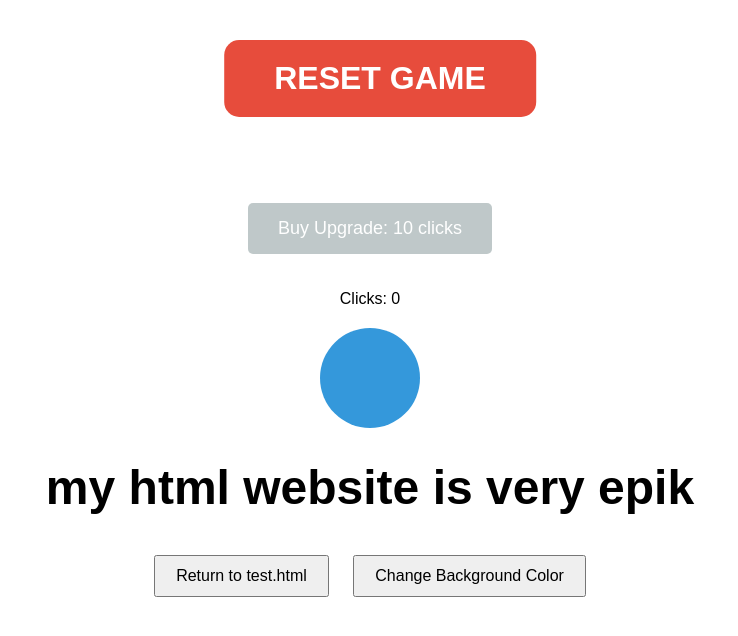
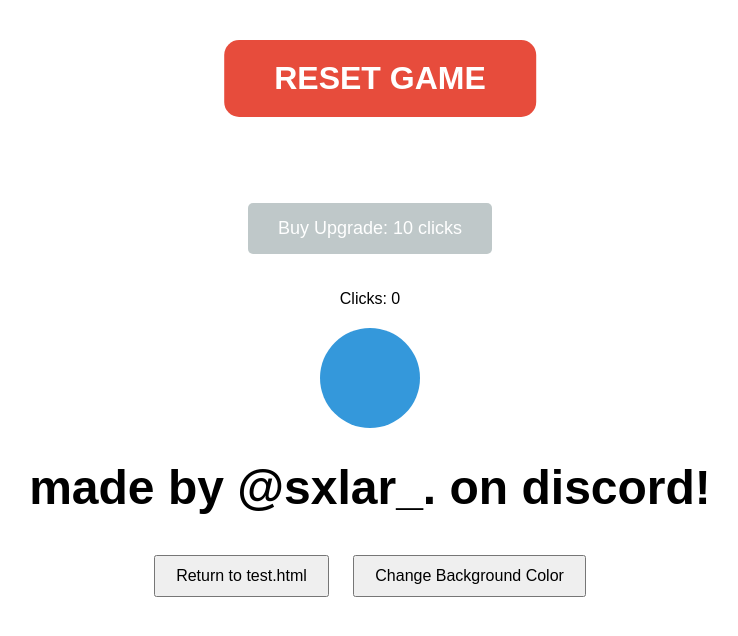
Before and after one commit to sxlar333/sxlar333.github.io, a plain HTML site: page index.html in a window 1280 px wide. Shown: the whole page, without its empty margins (270-1008 px from the left). Drawn offline with Linux system fonts and the light colour scheme.

Commit message:
Update index.html

```diff
--- a/index.html
+++ b/index.html
@@ -41,7 +41,7 @@
     <button id="upgradeButton">Buy Upgrade: 10 clicks</button>
     <p id="clickCount">Clicks: 0</p>
     <div id="circle"></div>
-    <h1>my html website is very epik</h1>
+    <h1>made by @sxlar_. on discord!</h1>
     <button onclick="window.location.href='test.html'">Return to test.html</button>
     <button onclick="toggleColorChange()">Change Background Color</button>
   </div>
```
